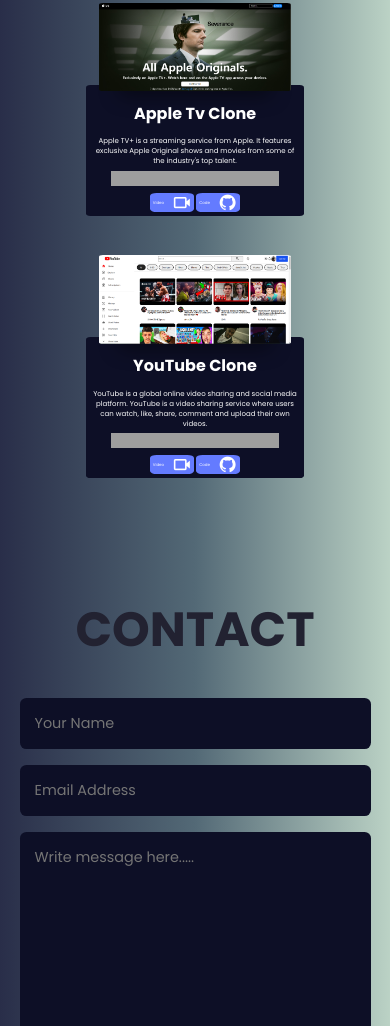
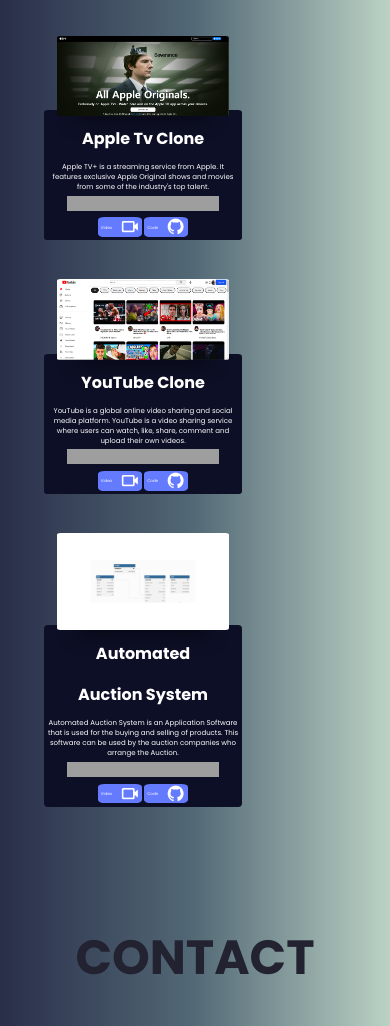
Before and after one commit to swapnil0076/Swapnil076.github.io, a plain HTML site: page index.html in a window 390 px wide. Shown: the part 3579-4605 px from the top of the page. Drawn offline with nearby package versions, Linux system fonts and the light colour scheme; grey boxes are pictures that could not be loaded; a script that the page names is missing.

Commit message:
Add files via upload

```diff
--- a/index.css
+++ b/index.css
@@ -756,7 +756,7 @@
   margin-top: 2.5%;
 }
 
-.project-card{
+.project-card1{
   /* border: 1px solid red; */
   width: 80%;
  margin: auto;
@@ -871,7 +871,7 @@
   margin-top: 2.5%;
 }
 
-.project-card{
+.project-card1{
   /* border: 1px solid red; */
   width: 80%;
  margin: auto;
@@ -948,7 +948,7 @@
   margin-top: 2.5%;
 }
 
-.project-card{
+.project-card1{
   /* border: 1px solid red; */
   width: 80%;
  margin: auto;
@@ -992,7 +992,7 @@
   }
 
   /* Project Section  */
-  .project-card{
+  .project-card1{
     position: initial;
   }
 
@@ -1118,7 +1118,7 @@
   }
 /* Project */
 
-.project-card{
+.project-card1{
   position: initial;
 }
 
--- a/index.html
+++ b/index.html
@@ -247,22 +247,22 @@
         <section id="projects"  >
             <h2 class="heading">Some of my Recent Projects</h2>
             <div class="projects-container">
-                <div class="project-container project-card">
+                <div  class="project-container project-card">
                     <img src="Images\Screenshot_363.png" class="project-img" alt="indian-Express">
 
                     <div class="project-about">
-                        <h3 class="project-title">Indian Express Clone</h3>
-                        <p class="project-details">The Indian Express is an English-language Indian daily newspaper
+                        <h3  class="project-title">Indian Express Clone</h3>
+                        <p  class="project-details" class="project-description">The Indian Express is an English-language Indian daily newspaper
                             founded in 1932.
                             Indian Express Limited is an Indian news media publishing
                             company. It publishes several widely circulated dailies.</p>
 
                             <div>
-                                <img  class="tech-img" src="https://skillicons.dev/icons?i=js,html,css,git,netlify,vscode" alt="">
+                                <img  class="tech-img" class="project-tech-stack" src="https://skillicons.dev/icons?i=js,html,css,git,netlify,vscode" alt="">
                             </div>
 
-                        <a href="#" class="btn project-btn" download="">Video<i class='bx bx-video'></i></a>
-                        <a href="https://github.com/swapnil0076/IndianExpress" class="btn project-btn" download="">Code<i class='bx bxl-github'></i>
+                        <a   href="#" class="btn project-btn" class="project-deployed-link" download="">Video<i class='bx bx-video'></i></a>
+                        <a  href="https://github.com/swapnil0076/IndianExpress" class="btn project-btn" class="project-github-link" download="">Code<i class='bx bxl-github'></i>
                         </a>
                     </div>
 
@@ -272,14 +272,14 @@
 
                     <div class="project-about">
                         <h3 class="project-title">Apple Tv Clone</h3>
-                        <p class="project-details">Apple TV+ is a streaming service from Apple. It features
+                        <p  class="project-details" class="project-description">Apple TV+ is a streaming service from Apple. It features
                             exclusive Apple Original shows and movies from some of
                             the industry's top talent.</p>
                             <div>
-                                <img  class="tech-img" src="https://skillicons.dev/icons?i=js,html,css,git,netlify,vscode" alt="">
+                                <img  class="tech-img" class="project-tech-stack" src="https://skillicons.dev/icons?i=js,html,css,git,netlify,vscode" alt="">
                             </div>
-                        <a href="#" class="btn project-btn" download="">Video<i class='bx bx-video'></i></a>
-                        <a href="https://github.com/swapnil0076/AppleTv-Clone" class="btn project-btn" download="">Code<i class='bx bxl-github'></i></a>
+                        <a  href="#" class="btn project-btn" class="project-deployed-link" download="">Video<i class='bx bx-video'></i></a>
+                        <a " href="https://github.com/swapnil0076/AppleTv-Clone" class="btn project-btn" class="project-github-link download="">Code<i class='bx bxl-github'></i></a>
                     </div>
 
 
@@ -289,21 +289,46 @@
 
                     <div class="project-about">
                         <h3 class="project-title">YouTube Clone</h3>
-                        <p class="project-details">YouTube is a global online video sharing and social media platform.
+                        <p  class="project-details" class="project-description">YouTube is a global online video sharing and social media platform.
                             YouTube is a video sharing service where users can watch, like, share, comment and
                             upload their own videos.
 
                             <div>
-                                <img  class="tech-img" src="https://skillicons.dev/icons?i=js,html,css,git,netlify,vscode" alt="">
+                                <img  class="tech-img" class="project-tech-stack" src="https://skillicons.dev/icons?i=js,html,css,git,netlify,vscode" alt="">
                             </div>
 
                         </p>
-                        <a href="#" class="btn project-btn" download="">Video<i class='bx bx-video'></i></a>
-                        <a href="https://github.com/swapnil0076/Youtube-Clone" class="btn project-btn" download="">Code<i class='bx bxl-github'></i></a>
+                        <a  href="#" class="btn project-btn" class="project-deployed-link" download="">Video<i class='bx bx-video'></i></a>
+                        <a  href="https://github.com/swapnil0076/Youtube-Clone" class="btn project-btn" class="project-github-link" download="">Code<i class='bx bxl-github'></i></a>
                     </div>
 
 
                 </div>
+
+                <div class="project-container project-card">
+                    <img src="Images\ER Diagram.png" class="project-img" alt="youtube">
+
+                    <div class="project-about">
+                        <h3 class="project-title">Automated Auction System</h3>
+                        <p  class="project-details" class="project-description">Automated Auction System is an Application Software that is
+                            used for the buying and selling of products. This software can be used by the auction
+                             companies who arrange the Auction.
+
+                            <div>
+                                <img  class="tech-img" class="project-tech-stack" src="https://skillicons.dev/icons?i=java,spring,mysql,eclipse,git">
+                            </div>
+
+                        </p>
+                        <a  href="#" class="btn project-btn" class="project-deployed-link" download="">Video<i class='bx bx-video'></i></a>
+                        <a  href="https://github.com/swapnil0076/Youtube-Clone" class="btn project-btn" class="project-github-link" download="">Code<i class='bx bxl-github'></i></a>
+                    </div>
+
+
+                </div>
+
+
+
+
             </div>
 
 
```
Also changed, not shown: Images/ER Diagram.png (added).
